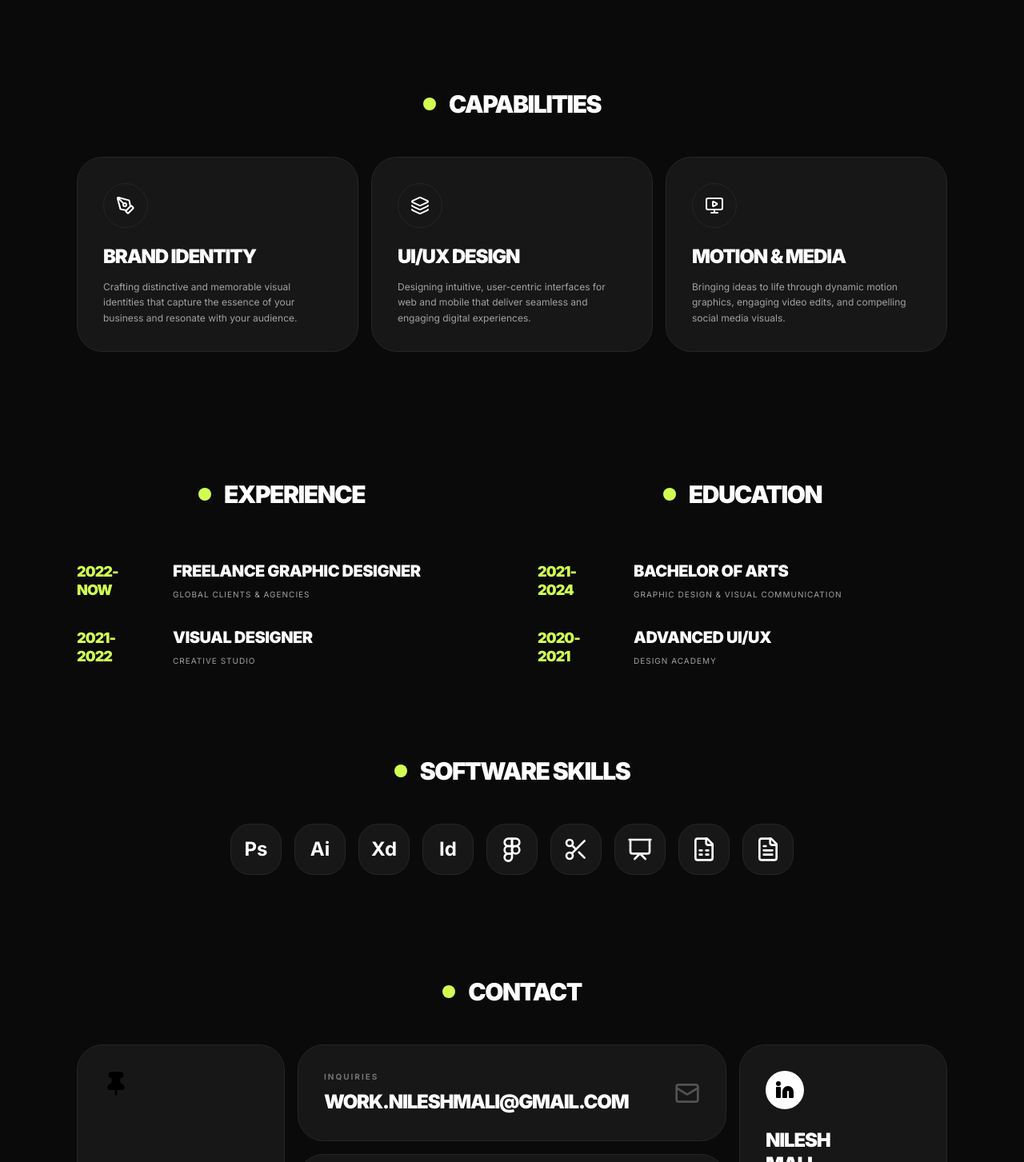
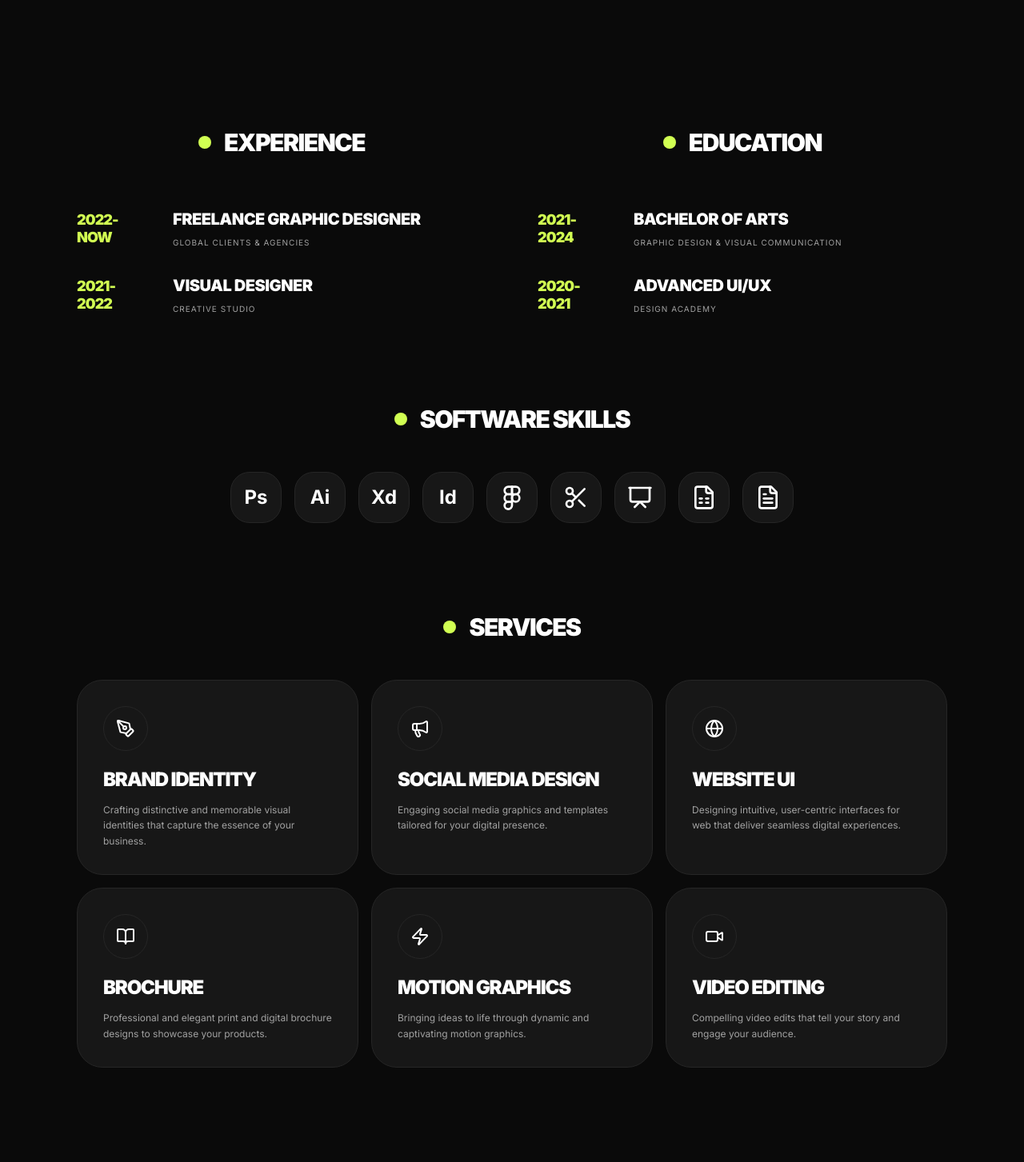
Before and after one commit to nilesh-mali-hub/Nilesh-Portfolio, a React (Vite) app: page / in a window 1280 px wide. Shown: the part 1597-3050 px from the top of the page at 80% size. Built offline with nearby package versions, Linux system fonts and the light colour scheme.

Commit message:
feat: add stagger animations and environment config
- Implement staggered motion variants for bento grid components
- Add Google Service Account environment variables to .env.example

```diff
--- a/src/components/Badge.tsx
+++ b/src/components/Badge.tsx
@@ -1,20 +1,35 @@
 import { ReactNode } from 'react';
-import { motion } from 'motion/react';
+import { motion, Variants } from 'motion/react';
 
 interface BadgeProps {
   children: ReactNode;
   icon?: ReactNode;
   colorClass: string;
   delay?: number;
+  staggered?: boolean;
 }
 
-export function Badge({ children, icon, colorClass, delay = 0 }: BadgeProps) {
+export function Badge({ children, icon, colorClass, delay = 0, staggered = false }: BadgeProps) {
+  const itemVariants: Variants = {
+    hidden: { opacity: 0, scale: 0.9, filter: "blur(5px)" },
+    visible: {
+      opacity: 1,
+      scale: 1,
+      filter: "blur(0px)",
+      transition: {
+        duration: 0.7,
+        delay: staggered ? undefined : delay,
+        ease: [0.22, 1, 0.36, 1]
+      }
+    }
+  };
+
   return (
     <motion.div
-      initial={{ opacity: 0, scale: 0.9, filter: "blur(5px)" }}
-      whileInView={{ opacity: 1, scale: 1, filter: "blur(0px)" }}
+      variants={itemVariants}
+      initial={staggered ? undefined : "hidden"}
+      whileInView={staggered ? undefined : "visible"}
       viewport={{ once: true, margin: "-50px" }}
-      transition={{ duration: 0.7, delay, ease: [0.22, 1, 0.36, 1] }}
       className={`flex flex-col items-center justify-center p-3 rounded-[1.5rem] w-[90px] h-[90px] text-center gap-2 bg-neutral-900 border border-neutral-800 text-white hover:border-[#D1FF52] transition-colors`}
     >
       {icon && <div className="text-[#D1FF52]">{icon}</div>}
--- a/src/components/BentoCard.tsx
+++ b/src/components/BentoCard.tsx
@@ -1,19 +1,34 @@
 import { ReactNode } from 'react';
-import { motion } from 'motion/react';
+import { motion, Variants } from 'motion/react';
 
 interface BentoCardProps {
   children: ReactNode;
   className?: string;
   delay?: number;
+  staggered?: boolean;
 }
 
-export function BentoCard({ children, className = '', delay = 0 }: BentoCardProps) {
+export function BentoCard({ children, className = '', delay = 0, staggered = false }: BentoCardProps) {
+  const itemVariants: Variants = {
+    hidden: { opacity: 0, y: 40, filter: "blur(10px)" },
+    visible: {
+      opacity: 1,
+      y: 0,
+      filter: "blur(0px)",
+      transition: {
+        duration: 0.8,
+        delay: staggered ? undefined : delay,
+        ease: [0.22, 1, 0.36, 1]
+      }
+    }
+  };
+
   return (
     <motion.div
-      initial={{ opacity: 0, y: 40, filter: "blur(10px)" }}
-      whileInView={{ opacity: 1, y: 0, filter: "blur(0px)" }}
+      variants={itemVariants}
+      initial={staggered ? undefined : "hidden"}
+      whileInView={staggered ? undefined : "visible"}
       viewport={{ once: true, margin: "-100px" }}
-      transition={{ duration: 0.8, delay, ease: [0.22, 1, 0.36, 1] }}
       className={`bg-neutral-900 border border-neutral-800 rounded-[2rem] overflow-hidden ${className}`}
     >
       {children}
--- a/src/components/ProjectCard.tsx
+++ b/src/components/ProjectCard.tsx
@@ -11,11 +11,12 @@ interface ProjectCardProps {
   delay?: number;
   featured?: boolean;
   className?: string;
+  staggered?: boolean;
 }
 
-export function ProjectCard({ title, category, imageUrl, link = "#", delay = 0, featured = false, className = "" }: ProjectCardProps) {
+export function ProjectCard({ title, category, imageUrl, link = "#", delay = 0, featured = false, className = "", staggered = false }: ProjectCardProps) {
   return (
-    <BentoCard className={`relative group cursor-pointer ${className || (featured ? 'col-span-1 md:col-span-2 row-span-2 min-h-[400px]' : 'col-span-1 row-span-1 min-h-[300px] md:min-h-[400px]')}`} delay={delay}>
+    <BentoCard className={`relative group cursor-pointer ${className || (featured ? 'col-span-1 md:col-span-2 row-span-2 min-h-[400px]' : 'col-span-1 row-span-1 min-h-[300px] md:min-h-[400px]')}`} delay={delay} staggered={staggered}>
       <a href={link} className="absolute inset-0 z-20">
         <span className="sr-only">View {title}</span>
       </a>
--- a/src/components/ServiceCard.tsx
+++ b/src/components/ServiceCard.tsx
@@ -6,11 +6,12 @@ interface ServiceCardProps {
   description: string;
   icon: ReactNode;
   delay?: number;
+  staggered?: boolean;
 }
 
-export function ServiceCard({ title, description, icon, delay = 0 }: ServiceCardProps) {
+export function ServiceCard({ title, description, icon, delay = 0, staggered = false }: ServiceCardProps) {
   return (
-    <BentoCard className="p-8 group hover:border-[#D1FF52] transition-colors" delay={delay}>
+    <BentoCard className="p-8 group hover:border-[#D1FF52] transition-colors" delay={delay} staggered={staggered}>
       <div className="w-14 h-14 bg-neutral-900 border border-neutral-800 rounded-full flex items-center justify-center mb-6 text-white group-hover:bg-[#D1FF52] group-hover:text-black group-hover:border-transparent transition-all">
         {icon}
       </div>
--- a/src/pages/Home.tsx
+++ b/src/pages/Home.tsx
@@ -14,9 +14,20 @@ import {
   Smartphone, User, Mail, Instagram, Linkedin,
   Pin, Figma, Scissors, Presentation, FileSpreadsheet,
   FileText, Fingerprint, Search, Eye, Lightbulb, LayoutGrid,
-  PenTool, MonitorPlay, Layers, Zap, ArrowUpRight
+  PenTool, MonitorPlay, Layers, Zap, ArrowUpRight, Megaphone, Globe, BookOpen, Video
 } from 'lucide-react';
 import { motion } from 'motion/react';
+
+const staggerContainer = {
+  hidden: { opacity: 0 },
+  visible: {
+    opacity: 1,
+    transition: {
+      staggerChildren: 0.15,
+      delayChildren: 0.1
+    }
+  }
+};
 
 export default function App() {
   return (
@@ -51,11 +62,16 @@ export default function App() {
       <main className="max-w-6xl mx-auto px-4 sm:px-6 md:px-8 w-full relative z-10">
 
         {/* Top Hero Section */}
-        <div className="grid grid-cols-1 md:grid-cols-4 gap-4 mt-4">
+        <motion.div
+          variants={staggerContainer}
+          initial="hidden"
+          animate="visible"
+          className="grid grid-cols-1 md:grid-cols-4 gap-4 mt-4"
+        >
 
           {/* Left Column */}
           <div className="col-span-1 flex flex-col gap-4 order-2 md:order-1">
-            <BentoCard className="p-8" delay={0.1}>
+            <BentoCard className="p-8" staggered={true}>
               <div className="w-12 h-12 bg-[#D1FF52] rounded-full flex items-center justify-center mb-6 text-black">
                 <span className="text-2xl filter drop-shadow-md">🚀</span>
               </div>
@@ -65,57 +81,54 @@ export default function App() {
                 Creative graphic designer blending imagination with strategy. I specialize in branding, digital experiences, and visual storytelling that elevate brands and engage audiences across all platforms.
               </p>
             </BentoCard>
-
             <div className="flex flex-wrap gap-2 justify-start">
-              <Badge colorClass="" icon={<Fingerprint className="w-5 h-5"/>} delay={0.2}>Brand<br/>Identity</Badge>
-              <Badge colorClass="" icon={<Search className="w-5 h-5"/>} delay={0.3}>Attention<br/>to Detail</Badge>
-              <Badge colorClass="" icon={<Eye className="w-5 h-5"/>} delay={0.4}>Visual<br/>Design</Badge>
-              <Badge colorClass="" icon={<Lightbulb className="w-5 h-5"/>} delay={0.5}>Creative<br/>Strategy</Badge>
-              <Badge colorClass="" icon={<LayoutGrid className="w-5 h-5"/>} delay={0.6}>UI / UX</Badge>
+              <Badge colorClass="" icon={<Fingerprint className="w-5 h-5"/>} staggered={true}>Brand<br/>Identity</Badge>
+              <Badge colorClass="" icon={<Search className="w-5 h-5"/>} staggered={true}>Attention<br/>to Detail</Badge>
+              <Badge colorClass="" icon={<Eye className="w-5 h-5"/>} staggered={true}>Visual<br/>Design</Badge>
+              <Badge colorClass="" icon={<Lightbulb className="w-5 h-5"/>} staggered={true}>Creative<br/>Strategy</Badge>
+              <Badge colorClass="" icon={<LayoutGrid className="w-5 h-5"/>} staggered={true}>UI / UX</Badge>
             </div>
           </div>
 
           {/* Center Column - Hero Image */}
-          <div className="col-span-1 md:col-span-2 relative min-h-[400px] md:min-h-[500px] flex items-center justify-center order-1 md:order-2 mb-8 md:mb-0 group">
+          <motion.div
+            variants={{ hidden: { opacity: 0, scale: 0.95 }, visible: { opacity: 1, scale: 1, transition: { duration: 0.8, ease: "easeOut" } } }}
+            className="col-span-1 md:col-span-2 relative min-h-[400px] md:min-h-[500px] flex items-center justify-center order-1 md:order-2 mb-8 md:mb-0 group"
+          >
             {/* Abstract Background Element (from theme) */}
             <div className="absolute inset-0 flex items-center justify-center pointer-events-none z-0">
-               <div className="w-64 h-64 bg-[#D1FF52] opacity-10 blur-[100px] rounded-full"></div>
+              <div className="w-64 h-64 bg-[#D1FF52] opacity-10 blur-[100px] rounded-full"></div>
             </div>
 
             {/* Person Image */}
-            <motion.div
-              initial={{ y: 50, opacity: 0 }}
-              animate={{ y: 0, opacity: 1 }}
-              transition={{ duration: 0.8, delay: 0.2, ease: "easeOut" }}
-              className="relative z-10 w-full max-w-sm h-[500px] rounded-[2rem] border border-neutral-800 overflow-hidden"
-            >
+            <div className="relative z-10 w-full max-w-sm h-[500px] rounded-[2rem] border border-neutral-800 overflow-hidden">
               <HeroSlideshow />
               {/* Inner Gradient */}
               <div className="absolute inset-0 bg-gradient-to-t from-neutral-950 via-transparent to-transparent opacity-80 pointer-events-none"></div>
-            </motion.div>
+            </div>
 
             {/* Pill selector below image */}
             <motion.div
               initial={{ opacity: 0, y: 10 }}
               animate={{ opacity: 1, y: 0 }}
-              transition={{ delay: 0.8 }}
+              transition={{ delay: 1.2 }}
               className="absolute bottom-6 z-20 bg-neutral-900 border border-neutral-800 rounded-full px-5 py-3 flex gap-2 shadow-lg"
             >
               <div className="w-2.5 h-2.5 rounded-full bg-[#D1FF52]"></div>
               <div className="w-2.5 h-2.5 rounded-full bg-neutral-700"></div>
               <div className="w-2.5 h-2.5 rounded-full bg-neutral-700"></div>
             </motion.div>
-          </div>
+          </motion.div>
 
           {/* Right Column */}
           <div className="col-span-1 flex flex-col gap-4 order-3">
-            <BentoCard className="p-8" delay={0.2}>
+            <BentoCard className="p-8" staggered={true}>
               <User className="w-6 h-6 mb-6 text-[#D1FF52]" />
               <h2 className="font-display font-black text-3xl leading-none mb-4 text-white tracking-tighter uppercase">Nilesh<br/>Mali</h2>
               <p className="text-[10px] font-bold tracking-widest text-neutral-500 uppercase">Available Globally</p>
             </BentoCard>
 
-            <BentoCard className="p-8 flex flex-col items-center justify-center flex-1" delay={0.3}>
+            <BentoCard className="p-8 flex flex-col items-center justify-center flex-1" staggered={true}>
               <p className="text-[10px] font-bold text-neutral-500 mb-4 tracking-[0.2em] uppercase self-start">/years exp.</p>
               <div className="relative w-32 h-32 flex items-center justify-center my-4">
                 <svg className="absolute inset-0 w-full h-full transform -rotate-90" viewBox="0 0 100 100">
@@ -126,27 +139,33 @@ export default function App() {
               </div>
             </BentoCard>
           </div>
-        </div>
+        </motion.div>
 
         {/* Projects Section */}
         <div className="mt-28" id="projects">
           <SectionHeading delay={0.1}>Projects</SectionHeading>
-          <div className="grid grid-cols-1 md:grid-cols-4 md:grid-rows-2 gap-4 mt-8 min-h-[800px] md:min-h-[600px]">
+          <motion.div
+            variants={staggerContainer}
+            initial="hidden"
+            whileInView="visible"
+            viewport={{ once: true, margin: "-100px" }}
+            className="grid grid-cols-1 md:grid-cols-4 md:grid-rows-2 gap-4 mt-8 min-h-[800px] md:min-h-[600px]"
+          >
             <ProjectCard
               title="Aether OS"
               category="UI/UX Concept"
               imageUrl="https://images.unsplash.com/photo-1618005182384-a83a8bd57fbe?q=80&w=800&auto=format&fit=crop"
-              delay={0.2}
+              staggered={true}
               className="md:col-span-2 md:row-span-2 h-full"
             />
             <ProjectCard
               title="Neon Loom"
               category="E-Commerce"
               imageUrl="https://images.unsplash.com/photo-1558655146-d09347e92766?q=80&w=800&auto=format&fit=crop"
-              delay={0.3}
+              staggered={true}
               className="md:col-span-2 md:row-span-1 h-full min-h-[250px]"
             />
-            <BentoCard className="md:col-span-1 md:row-span-1 p-6 bg-[#D1FF52] border-[#D1FF52] flex flex-col justify-between group cursor-pointer" delay={0.4}>
+            <BentoCard className="md:col-span-1 md:row-span-1 p-6 bg-[#D1FF52] border-[#D1FF52] flex flex-col justify-between group cursor-pointer" staggered={true}>
               <div className="w-10 h-10 rounded-full border border-black flex items-center justify-center text-black self-end group-hover:scale-110 transition-transform">
                 <ArrowUpRight className="w-5 h-5" />
               </div>
@@ -156,37 +175,11 @@ export default function App() {
               title="Echo Forms"
               category="Web App"
               imageUrl="https://images.unsplash.com/photo-1550745165-9bc0b252726f?q=80&w=800&auto=format&fit=crop"
-              delay={0.5}
+              staggered={true}
               className="md:col-span-1 md:row-span-1 h-full min-h-[250px]"
             />
-          </div>
+          </motion.div>
         </div>
-
-        {/* Services Section */}
-        <div className="mt-28">
-          <SectionHeading delay={0.1}>Capabilities</SectionHeading>
-          <div className="grid grid-cols-1 md:grid-cols-3 gap-4 mt-8">
-            <ServiceCard
-              title="Brand Identity"
-              description="Crafting distinctive and memorable visual identities that capture the essence of your business and resonate with your audience."
-              icon={<PenTool className="w-6 h-6" />}
-              delay={0.2}
-            />
-            <ServiceCard
-              title="UI/UX Design"
-              description="Designing intuitive, user-centric interfaces for web and mobile that deliver seamless and engaging digital experiences."
-              icon={<Layers className="w-6 h-6" />}
-              delay={0.3}
-            />
-            <ServiceCard
-              title="Motion & Media"
-              description="Bringing ideas to life through dynamic motion graphics, engaging video edits, and compelling social media visuals."
-              icon={<MonitorPlay className="w-6 h-6" />}
-              delay={0.4}
-            />
-          </div>
-        </div>
-
         {/* Experience & Education */}
         <div className="grid grid-cols-1 md:grid-cols-2 gap-8 md:gap-16 mt-28">
           <div className="flex flex-col">
@@ -221,14 +214,70 @@ export default function App() {
           </div>
         </div>
 
+        {/* Services Section */}
+        <div className="mt-28" id="services">
+          <SectionHeading delay={0.1}>Services</SectionHeading>
+
+          <motion.div
+            variants={staggerContainer}
+            initial="hidden"
+            whileInView="visible"
+            viewport={{ once: true, margin: "-100px" }}
+            className="grid grid-cols-1 md:grid-cols-2 lg:grid-cols-3 gap-4 mt-8"
+          >
+            <ServiceCard
+              title="Brand Identity"
+              description="Crafting distinctive and memorable visual identities that capture the essence of your business."
+              icon={<PenTool className="w-6 h-6" />}
+              staggered={true}
+            />
+            <ServiceCard
+              title="Social Media Design"
+              description="Engaging social media graphics and templates tailored for your digital presence."
+              icon={<Megaphone className="w-6 h-6" />}
+              staggered={true}
+            />
+            <ServiceCard
+              title="Website UI"
+              description="Designing intuitive, user-centric interfaces for web that deliver seamless digital experiences."
+              icon={<Globe className="w-6 h-6" />}
+              staggered={true}
+            />
+            <ServiceCard
+              title="Brochure"
+              description="Professional and elegant print and digital brochure designs to showcase your products."
+              icon={<BookOpen className="w-6 h-6" />}
+              staggered={true}
+            />
+            <ServiceCard
+              title="Motion Graphics"
+              description="Bringing ideas to life through dynamic and captivating motion graphics."
+              icon={<Zap className="w-6 h-6" />}
+              staggered={true}
+            />
+            <ServiceCard
+              title="Video Editing"
+              description="Compelling video edits that tell your story and engage your audience."
+              icon={<Video className="w-6 h-6" />}
+              staggered={true}
+            />
+          </motion.div>
+        </div>
+
         {/* Contact Layout */}
         <div className="mt-32">
           <SectionHeading delay={0.1}>Contact</SectionHeading>
 
-          <div className="grid grid-cols-1 md:grid-cols-4 md:grid-rows-[auto_auto_auto_auto] gap-4 mt-8">
+          <motion.div
+            variants={staggerContainer}
+            initial="hidden"
+            whileInView="visible"
+            viewport={{ once: true, margin: "-100px" }}
+            className="grid grid-cols-1 md:grid-cols-4 md:grid-rows-[auto_auto_auto_auto] gap-4 mt-8"
+          >
 
             {/* Pinterest */}
-            <BentoCard className="md:col-start-1 md:row-start-1 md:row-span-4 bg-[#D1FF52] border-[#D1FF52] text-black p-8 flex flex-col justify-between min-h-[300px] md:min-h-[400px]" delay={0.2}>
+            <BentoCard className="md:col-start-1 md:row-start-1 md:row-span-4 bg-[#D1FF52] border-[#D1FF52] text-black p-8 flex flex-col justify-between min-h-[300px] md:min-h-[400px]" staggered={true}>
               <Pin className="w-8 h-8 mb-8" fill="currentColor" />
               <div>
                 <p className="text-[10px] font-bold tracking-[0.2em] mb-4 uppercase text-black/60">Creative Work</p>
@@ -238,7 +287,7 @@ export default function App() {
             </BentoCard>
 
             {/* Email */}
-            <BentoCard className="md:col-start-2 md:col-span-2 md:row-start-1 p-8 flex items-center justify-between group hover:border-[#D1FF52] transition-colors cursor-pointer" delay={0.3}>
+            <BentoCard className="md:col-start-2 md:col-span-2 md:row-start-1 p-8 flex items-center justify-between group hover:border-[#D1FF52] transition-colors cursor-pointer" staggered={true}>
               <div>
                 <p className="text-[10px] font-bold tracking-[0.2em] mb-2 uppercase text-neutral-500">Inquiries</p>
                 <span className="font-display font-black text-xl sm:text-2xl text-white break-all tracking-tighter uppercase">work.nileshmali@gmail.com</span>
@@ -247,7 +296,7 @@ export default function App() {
             </BentoCard>
 
             {/* LinkedIn */}
-            <BentoCard className="md:col-start-4 md:row-start-1 md:row-span-2 p-8 flex flex-col justify-center min-h-[200px] group hover:border-[#D1FF52] transition-colors relative" delay={0.4}>
+            <BentoCard className="md:col-start-4 md:row-start-1 md:row-span-2 p-8 flex flex-col justify-center min-h-[200px] group hover:border-[#D1FF52] transition-colors relative" staggered={true}>
               <a href="https://www.linkedin.com/in/nilesh-mali-a5997b28a/" target="_blank" rel="noopener noreferrer" className="absolute inset-0 z-10"><span className="sr-only">LinkedIn</span></a>
               <div className="bg-white text-black w-12 h-12 rounded-full flex items-center justify-center mb-6 group-hover:bg-[#D1FF52] transition-colors">
                 <Linkedin className="w-6 h-6" fill="currentColor" />
@@ -257,7 +306,7 @@ export default function App() {
             </BentoCard>
 
             {/* Instagram */}
-            <BentoCard className="md:col-start-2 md:col-span-2 md:row-start-2 md:row-span-2 p-6 flex flex-col sm:flex-row gap-6 min-h-[200px] relative group" delay={0.5}>
+            <BentoCard className="md:col-start-2 md:col-span-2 md:row-start-2 md:row-span-2 p-6 flex flex-col sm:flex-row gap-6 min-h-[200px] relative group" staggered={true}>
               <a href="https://www.instagram.com/_nilesh._.mali_?" target="_blank" rel="noopener noreferrer" className="absolute inset-0 z-10"><span className="sr-only">Instagram</span></a>
               <div className="flex-1 flex flex-col justify-between min-h-[150px]">
                 <div>
@@ -280,7 +329,7 @@ export default function App() {
             </BentoCard>
 
             {/* Twitter */}
-            <BentoCard className="md:col-start-4 md:row-start-3 p-8 flex flex-col justify-center items-center text-center gap-4 hover:border-[#D1FF52] transition-colors cursor-pointer group" delay={0.6}>
+            <BentoCard className="md:col-start-4 md:row-start-3 p-8 flex flex-col justify-center items-center text-center gap-4 hover:border-[#D1FF52] transition-colors cursor-pointer group" staggered={true}>
               <div className="w-12 h-12 bg-white text-black rounded-full flex items-center justify-center group-hover:bg-[#D1FF52] transition-colors">
                 <svg viewBox="0 0 24 24" aria-hidden="true" className="w-5 h-5 fill-current"><g><path d="M18.244 2.25h3.308l-7.227 8.26 8.502 11.24H16.17l-5.214-6.817L4.99 22.75H1.68l7.73-8.835L1.254 2.25H8.08l4.713 6.231zm-1.161 17.52h1.833L7.084 4.126H5.117z"></path></g></svg>
               </div>
@@ -288,7 +337,7 @@ export default function App() {
             </BentoCard>
 
             {/* Mosque Photo Card */}
-            <BentoCard className="md:col-start-2 md:row-start-4 p-2 h-[160px]" delay={0.7}>
+            <BentoCard className="md:col-start-2 md:row-start-4 p-2 h-[160px]" staggered={true}>
               <div className="relative w-full h-full rounded-[1.5rem] overflow-hidden group">
                 <img src="https://images.unsplash.com/photo-1584551246679-0daf3d275d0f?q=80&w=600&auto=format&fit=crop" className="absolute inset-0 w-full h-full object-cover group-hover:scale-110 transition-transform duration-700 opacity-80 grayscale group-hover:grayscale-0" alt="Captured Moment" />
                 <div className="absolute inset-0 bg-gradient-to-t from-neutral-950/80 to-transparent"></div>
@@ -299,7 +348,7 @@ export default function App() {
             </BentoCard>
 
             {/* Behance */}
-            <BentoCard className="md:col-start-3 md:col-span-2 md:row-start-4 p-8 flex items-center gap-6 group hover:border-[#D1FF52] transition-colors" delay={0.8}>
+            <BentoCard className="md:col-start-3 md:col-span-2 md:row-start-4 p-8 flex items-center gap-6 group hover:border-[#D1FF52] transition-colors" staggered={true}>
               <div className="bg-white text-black p-3 rounded-full flex-shrink-0 w-12 h-12 flex items-center justify-center group-hover:bg-[#D1FF52] transition-colors">
                 <svg viewBox="0 0 24 24" className="w-6 h-6 fill-current"><path d="M22 7h-7v-2h7v2zm1.726 10c-.442 1.297-2.029 3-5.101 3-3.074 0-5.564-1.729-5.564-5.675 0-3.91 2.325-5.92 5.466-5.92 3.082 0 4.964 1.908 5.388 4.581h-7.32c.146 1.832 1.713 2.151 3.036 2.151 1.636 0 2.417-1.124 2.641-2.145l1.454.008zm-3.359-3.904c-.217-1.253-1.174-1.957-2.13-1.957-1.389 0-2.025 1.09-2.145 1.957h4.275zm-14.367-1.125c1.464 0 2.235-.916 2.235-2.046 0-1.159-.728-1.924-2.188-1.924h-4.048v3.97h4.001zm.557 5.029c1.676 0 2.502-.989 2.502-2.176 0-1.175-.809-2.228-2.585-2.228h-4.474v4.404h4.557zm1.443-4.102c1.493-.362 2.766-1.579 2.766-3.328 0-2.613-1.96-3.57-4.66-3.57h-6.106v15h6.634c3.155 0 5.215-1.503 5.215-4.185 0-2.224-1.466-3.418-3.849-3.917z"/></svg>
               </div>
@@ -309,7 +358,7 @@ export default function App() {
               </div>
             </BentoCard>
 
-          </div>
+          </motion.div>
         </div>
 
         <Footer />
```
Also changed, not shown: server.ts (+24 -50 lines), src/pages/Contact.tsx (+6 -53 lines), 1 other file (tests, documents, lock files or other folders).
